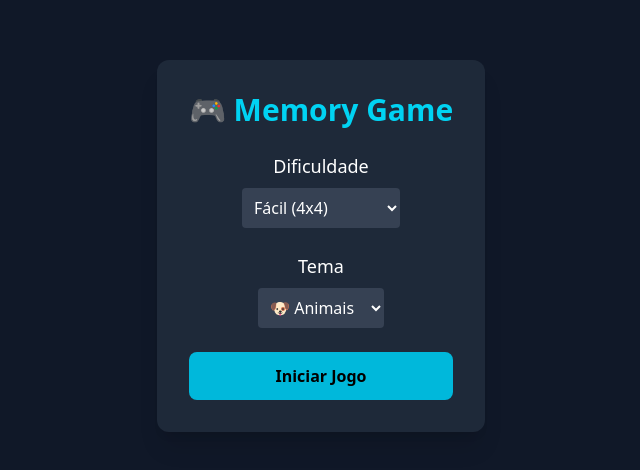
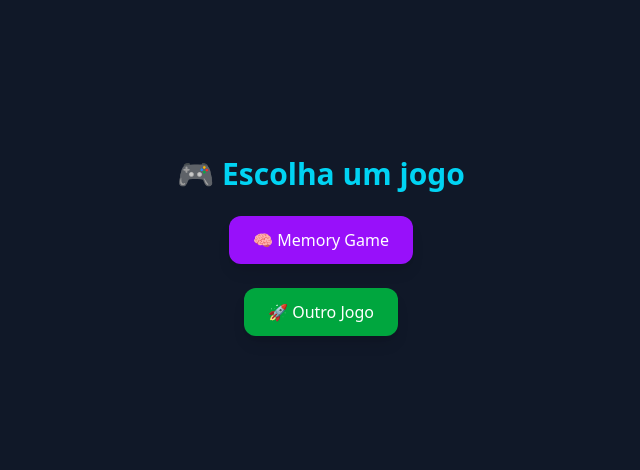
Before and after one commit to KucoO1/jogo-memoria-e-mais, a React (Vite) app: page / in a window 1280 px wide. Shown: the part 154-624 px from the top of the page, without its empty margins (319-959 px from the left). Built offline with nearby package versions, Linux system fonts and the light colour scheme.

Commit message:
Atualizando

```diff
--- a/src/App.tsx
+++ b/src/App.tsx
@@ -1,20 +1,28 @@
 "use client";
 import { useState } from "react";
-import Menu from "./components/Menu";
-import GameBoard from "./components/GameBoard";
+import MainMenu from "./components/MainMenu";
+import MemoryGame from "./components/memory/MemoryGame";
+// futuramente: import OutroJogo from "./components/outro/OutroJogo";
 
 export default function App() {
-  const [gameConfig, setGameConfig] = useState<{
-    difficulty: "very_easy" | "easy" | "medium" | "hard" | "insane";
-    theme: "animals" | "fruits" | "sports";
-  } | null>(null);
+  const [selectedGame, setSelectedGame] = useState<string | null>(null);
 
   return (
     <div className="min-h-screen flex items-center justify-center bg-gray-900 text-white">
-      {!gameConfig ? (
-        <Menu onStart={setGameConfig} />
+      {!selectedGame ? (
+        <MainMenu onSelectGame={setSelectedGame} />
+      ) : selectedGame === "memory" ? (
+        <MemoryGame onBack={() => setSelectedGame(null)} />
       ) : (
-        <GameBoard config={gameConfig} onRestart={() => setGameConfig(null)} />
+        <div>
+          <p>🚧 Jogo em desenvolvimento...</p>
+          <button
+            onClick={() => setSelectedGame(null)}
+            className="mt-4 px-4 py-2 bg-blue-600 rounded-lg"
+          >
+            Voltar
+          </button>
+        </div>
       )}
     </div>
   );
--- /dev/null
+++ b/src/components/MainMenu.tsx
@@ -0,0 +1,23 @@
+"use client";
+
+export default function MainMenu({ onSelectGame }: { onSelectGame: (game: string) => void }) {
+  return (
+    <div className="flex flex-col items-center gap-6">
+      <h1 className="text-3xl font-bold text-cyan-400">🎮 Escolha um jogo</h1>
+
+      <button
+        onClick={() => onSelectGame("memory")}
+        className="px-6 py-3 bg-purple-600 hover:bg-purple-700 rounded-xl shadow-lg"
+      >
+        🧠 Memory Game
+      </button>
+
+      <button
+        onClick={() => onSelectGame("outro")}
+        className="px-6 py-3 bg-green-600 hover:bg-green-700 rounded-xl shadow-lg"
+      >
+        🚀 Outro Jogo
+      </button>
+    </div>
+  );
+}
--- /dev/null
+++ b/src/components/memory/MemoryGame.tsx
@@ -0,0 +1,29 @@
+"use client";
+import { useState } from "react";
+import Menu from "./Menu";
+import GameBoard from "./GameBoard";
+
+export default function MemoryGame({ onBack }: { onBack: () => void }) {
+  const [gameConfig, setGameConfig] = useState<{
+    difficulty: "very_easy" | "easy" | "medium" | "hard" | "insane";
+    theme: "animals" | "fruits" | "sports";
+  } | null>(null);
+
+  return (
+    <div className="w-full h-full flex flex-col items-center">
+      {!gameConfig ? (
+        <>
+          <Menu onStart={setGameConfig} />
+          <button
+            onClick={onBack}
+            className="mt-6 px-4 py-2 bg-red-600 rounded-lg"
+          >
+            ⬅️ Voltar
+          </button>
+        </>
+      ) : (
+        <GameBoard config={gameConfig} onRestart={() => setGameConfig(null)} />
+      )}
+    </div>
+  );
+}
```
Also changed, not shown: src/components/memory/Card.tsx (renamed from src/components/Card.tsx), src/components/memory/GameBoard.tsx (renamed from src/components/GameBoard.tsx), src/components/memory/Header.tsx (renamed from src/components/Header.tsx), src/components/memory/Leaderboard.tsx (renamed from src/components/Leaderboard.tsx), src/components/memory/Menu.tsx (renamed from src/components/Menu.tsx).
